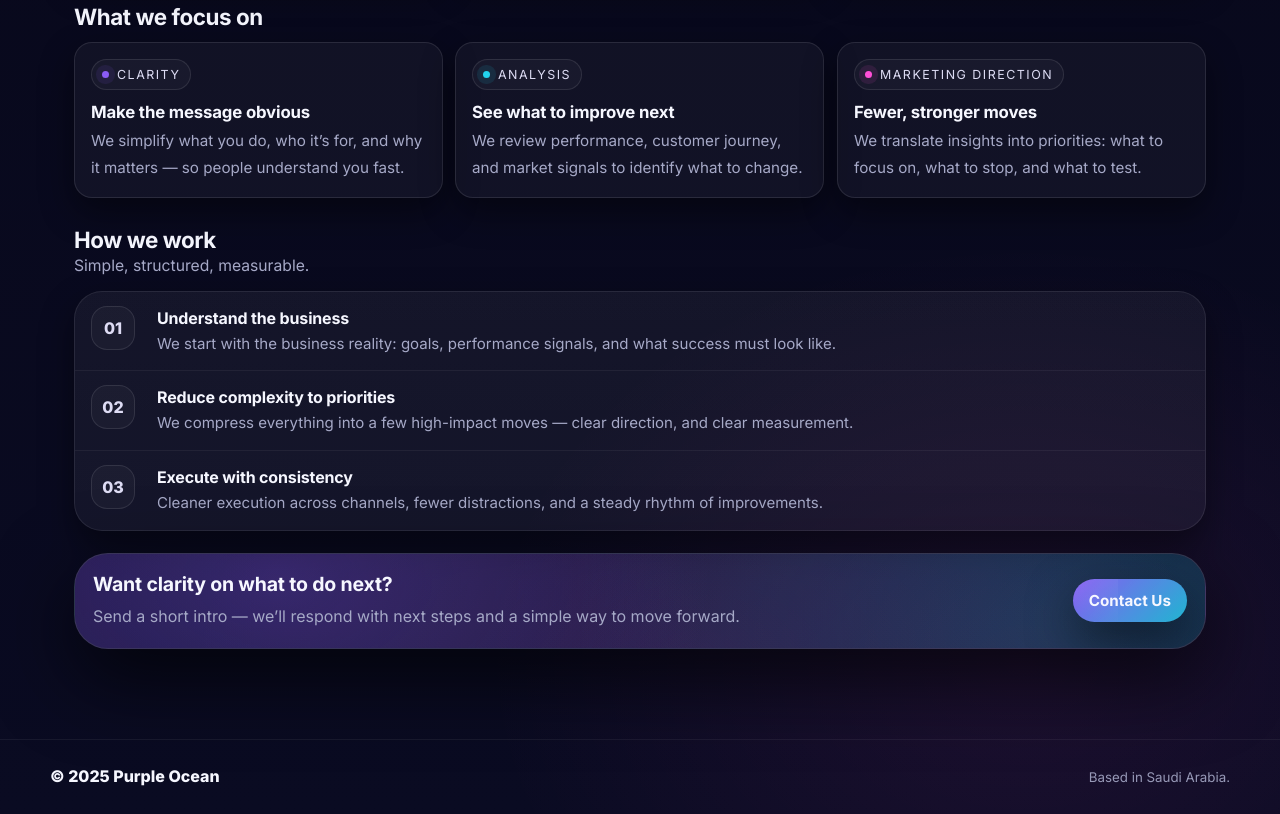
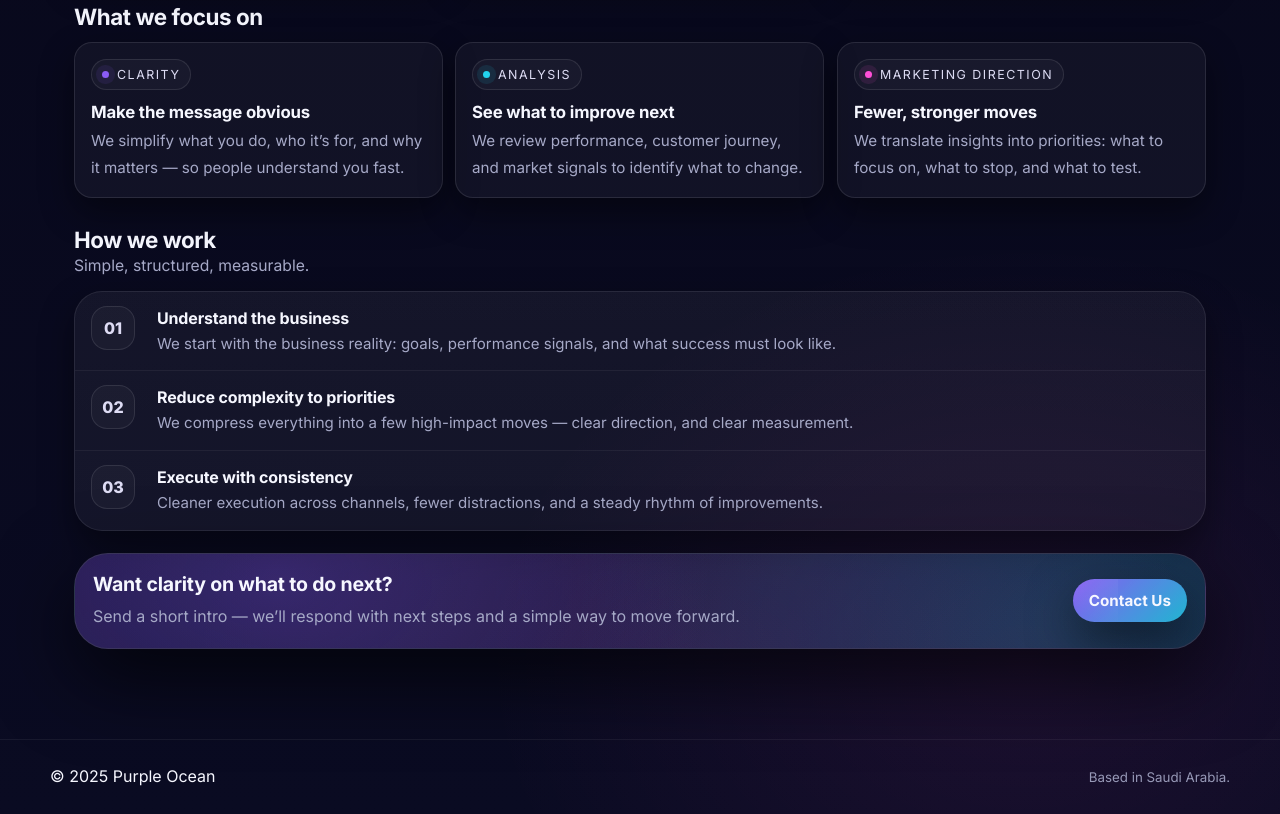
Before and after one commit to PurpleOceansa/purpleocean-site, a plain HTML site: page index.html in a window 1280 px wide. Shown: the part 1082-1896 px from the top of the page. Drawn offline with Linux system fonts and the light colour scheme.

Commit message:
Update index.html

```diff
--- a/index.html
+++ b/index.html
@@ -892,7 +892,7 @@
   <footer>
     <div class="foot">
       <div>
-        <div style="color:var(--text); font-weight:800;">© <span id="year"></span> Purple Ocean</div>
+        <div style="color:var(--text); font-weight:200;">© <span id="year"></span> Purple Ocean</div>
 
       </div>
       <div><small style="opacity:0.9;">Based in Saudi Arabia.</small></div>
```
